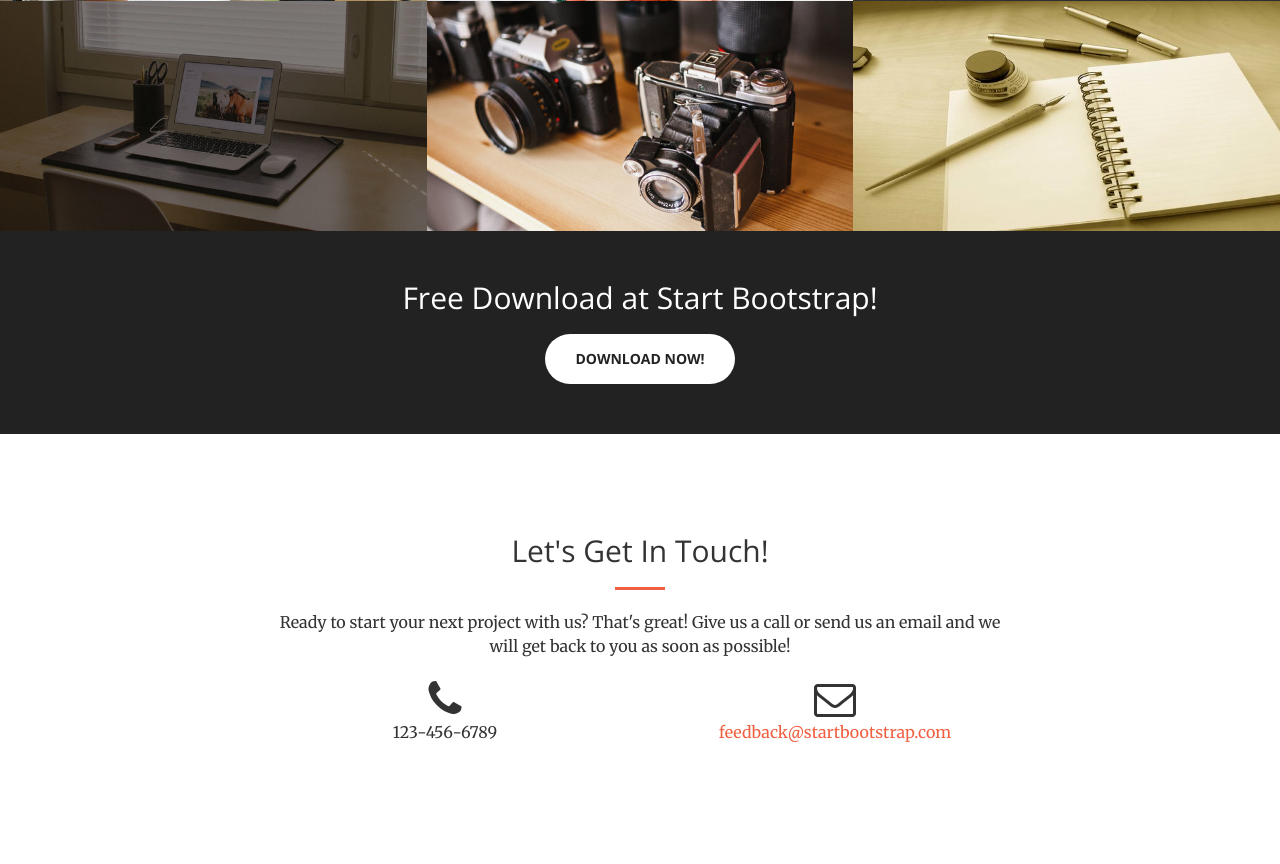
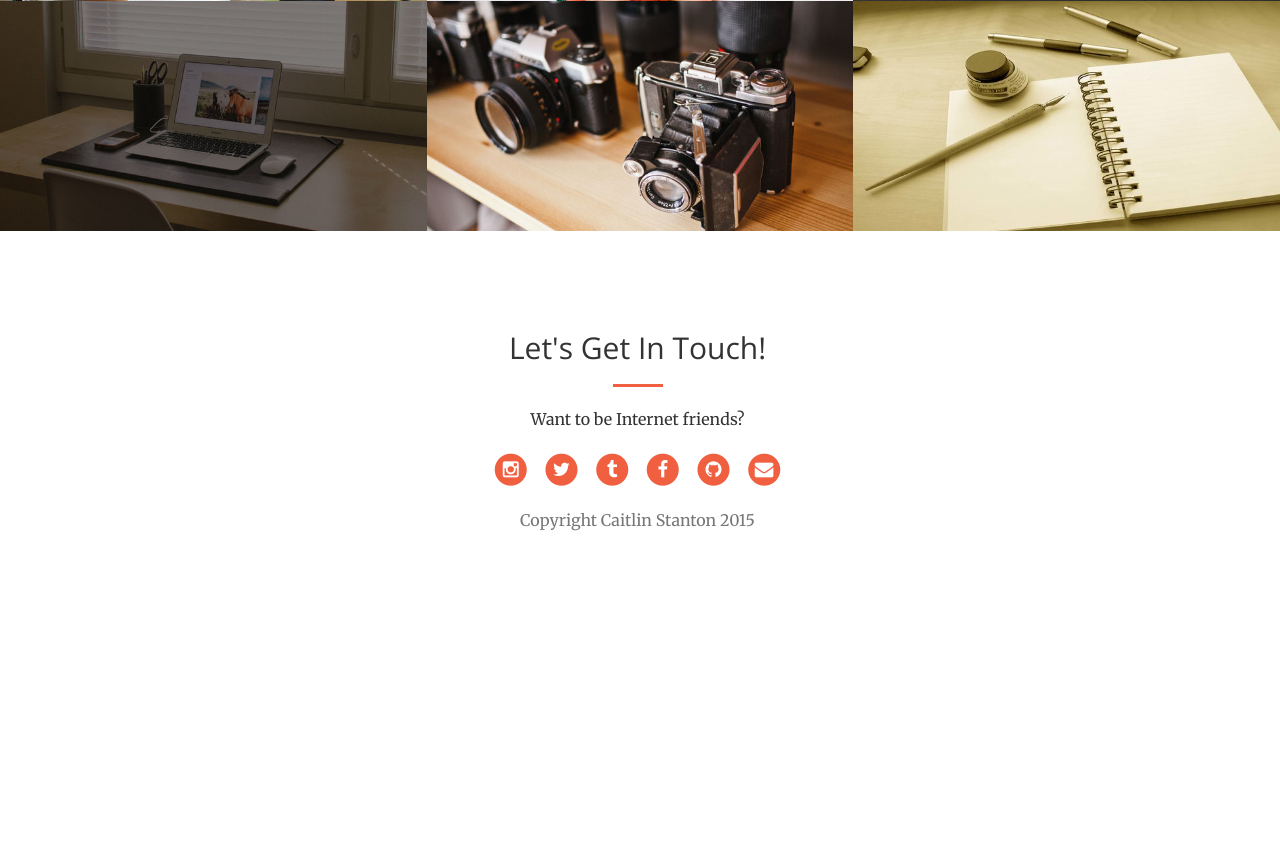
Before and after one commit to caitlinstanton/caitlin.github.io, a PHP site: page / in a window 1280 px wide. Shown: the part 1970-2834 px from the top of the page. After the commit the page ends 2501 px from the top, so only its background shows below. Run offline with PHP 8.4, Linux system fonts and the light colour scheme.

Commit message:
Fixed contact

```diff
--- a/css/agency.css
+++ b/css/agency.css
@@ -747,8 +747,8 @@ ul.social-buttons {
 
 ul.social-buttons li a {
     display: block;
-    width: 40px;
-    height: 40px;
+    width: 400px;
+    height: 400px;
     border-radius: 100%;
     font-size: 20px;
     line-height: 40px;
--- a/index.html
+++ b/index.html
@@ -24,6 +24,7 @@
 
     <!-- Custom CSS -->
     <link rel="stylesheet" href="css/creative.css" type="text/css">
+
 
     <!-- HTML5 Shim and Respond.js IE8 support of HTML5 elements and media queries -->
     <!-- WARNING: Respond.js doesn't work if you view the page via file:// -->
@@ -229,30 +230,65 @@
         </div>
     </section>
 
-    <aside class="bg-dark">
-        <div class="container text-center">
-            <div class="call-to-action">
-                <h2>Free Download at Start Bootstrap!</h2>
-                <a href="#" class="btn btn-default btn-xl wow tada">Download Now!</a>
-            </div>
-        </div>
-    </aside>
-
     <section id="contact">
-        <div class="container">
+	<div class="container">
             <div class="row">
-                <div class="col-lg-8 col-lg-offset-2 text-center">
-                    <h2 class="section-heading">Let's Get In Touch!</h2>
+                <div class="col-lg-8 col-lg-offset-2 col-md-10 col-md-offset-1">
+                    <ul class="list-inline text-center">
+					<h2 class="section-heading">Let's Get In Touch!</h2>
                     <hr class="primary">
-                    <p>Ready to start your next project with us? That's great! Give us a call or send us an email and we will get back to you as soon as possible!</p>
-                </div>
-                <div class="col-lg-4 col-lg-offset-2 text-center">
-                    <i class="fa fa-phone fa-3x wow bounceIn"></i>
-                    <p>123-456-6789</p>
-                </div>
-                <div class="col-lg-4 text-center">
-                    <i class="fa fa-envelope-o fa-3x wow bounceIn" data-wow-delay=".1s"></i>
-                    <p><a href="mailto:your-email@your-domain.com">feedback@startbootstrap.com</a></p>
+                    <p>Want to be Internet friends?</p>
+					<li>
+                            <a href="http://instagram.com/coolcait98">
+                                <span class="fa-stack fa-lg">
+                                    <i class="fa fa-circle fa-stack-2x"></i>
+                                    <i class="fa fa-instagram fa-stack-1x fa-inverse"></i>
+                                </span>
+                            </a>
+                        </li>
+                        <li>
+                            <a href="http://twitter.com/livelolcaitlin">
+                                <span class="fa-stack fa-lg">
+                                    <i class="fa fa-circle fa-stack-2x"></i>
+                                    <i class="fa fa-twitter fa-stack-1x fa-inverse"></i>
+                                </span>
+                            </a>
+                        </li>
+						<li>
+							<a href="http://livelaughlovecaitlin.tumblr.com" target="_top">
+                                <span class="fa-stack fa-lg">
+									<i class="fa fa-circle fa-stack-2x"></i>
+                                    <i class="fa fa-tumblr fa-stack-1x fa-inverse"></i>
+                                </span>
+                            </a>
+                        </li>
+                        <li>
+                            <a href="http://www.facebook.com/mylifeasahuman101">
+                                <span class="fa-stack fa-lg">
+                                    <i class="fa fa-circle fa-stack-2x"></i>
+                                    <i class="fa fa-facebook fa-stack-1x fa-inverse"></i>
+                                </span>
+                            </a>
+                        </li>
+                        <li>
+                            <a href="http://github.com/caitlinstanton">
+                                <span class="fa-stack fa-lg">
+                                    <i class="fa fa-circle fa-stack-2x"></i>
+                                    <i class="fa fa-github fa-stack-1x fa-inverse"></i>
+                                </span>
+                            </a>
+                        </li>
+						<li>
+							<a href="mailto:caitlinstanton44@gmail.com" target="_top">
+                                <span class="fa-stack fa-lg">
+									<i class="fa fa-circle fa-stack-2x"></i>
+                                    <i class="fa fa-envelope fa-stack-1x fa-inverse"></i>
+                                </span>
+                            </a>
+                        </li>
+						<p></p>
+						<p class="copyright text-muted">Copyright Caitlin Stanton 2015</p>
+                    </ul>
                 </div>
             </div>
         </div>
```
